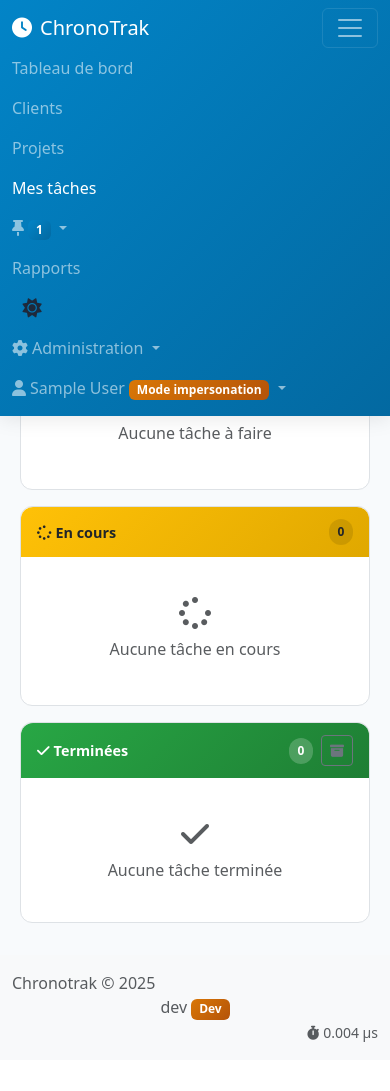
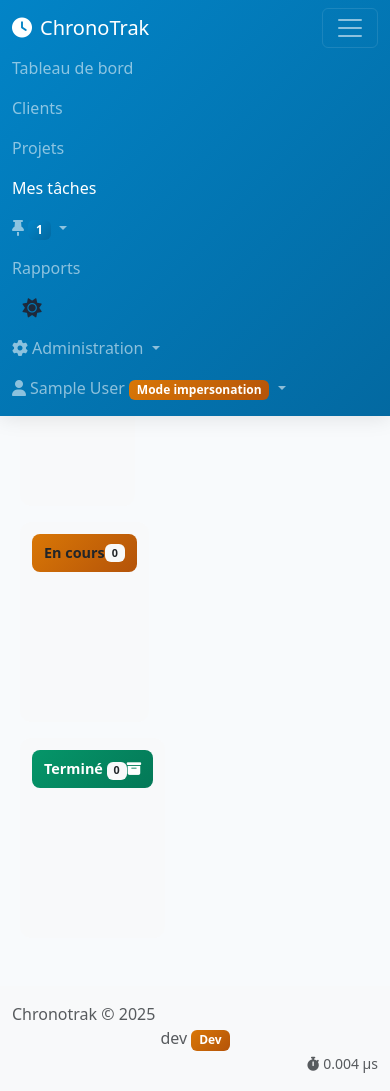
Before and after one commit to popallo/python-x-chronotrak, a Flask app: page /my_tasks in a window 390 px wide. Before the commit the page ends 1042 px from the top, so only its background shows below. Run offline with Flask 3, Linux system fonts and the light colour scheme; a user stored in the database is signed in; tables that the repository leaves empty hold one stand-in row (values such as "Sample post"); some libraries are stand-ins or nearby versions.

Commit message:
refactor: update Kanban board layout and styles
- Refined the Kanban board structure in my_tasks.html for improved task organization and visual consistency.
- Introduced a new CSS class for the Kanban container and adjusted styles for columns and tasks, enhancing responsiveness and dark mode support.
- Harmonized task card styles and scrollbar appearance for a more cohesive user experience.
- Updated task display logic to streamline the rendering of task details across different columns.

```diff
--- a/app/templates/tasks/my_tasks.html
+++ b/app/templates/tasks/my_tasks.html
@@ -31,109 +31,99 @@
     padding: 1.5rem;
 }
 
-/* Design Kanban Vertical Intelligent */
-.kanban-board {
-    display: grid;
-    grid-template-columns: 1fr 1fr 1fr;
-    gap: 1.5rem;
+/* Harmonisation avec le kanban des projets */
+.kanban-container {
     margin-top: 1rem;
 }
 
-.kanban-column {
-    background: var(--bs-body-bg);
-    border: 1px solid var(--bs-border-color);
-    border-radius: 0.75rem;
-    padding: 1rem;
-    min-height: 400px;
+.kanban-board {
+    display: flex;
+    gap: 1rem;
+    padding: 0.5rem;
+    width: 100%;
+    align-items: flex-start;
 }
 
-.kanban-column-header {
+.kanban-column {
+    flex: 1;
+    min-width: 280px;
+    background: #f8f9fa;
+    border-radius: 0.75rem;
+    padding: 0.75rem;
+    display: flex;
+    flex-direction: column;
+    height: fit-content;
+    min-height: auto;
+}
+
+.kanban-title {
+    font-size: 0.9rem;
+    font-weight: 600;
+    padding: 0.5rem 0.75rem;
+    margin-bottom: 0.75rem;
+    border-radius: 0.5rem;
+    color: var(--kanban-title-color);
     display: flex;
     justify-content: space-between;
     align-items: center;
-    margin: -1rem -1rem 1rem -1rem;
-    padding: 0.75rem 1rem;
-    border-radius: 0.75rem 0.75rem 0 0;
-    color: white;
-    font-weight: 600;
 }
 
-/* Couleurs des entêtes par statut */
-.kanban-column:nth-child(1) .kanban-column-header {
-    background: linear-gradient(135deg, #17a2b8, #138496);
+.kanban-items {
+    flex: 1;
+    overflow-y: auto;
+    padding: 0.25rem;
+    max-height: 70vh;
+    min-height: 100px;
 }
 
-.kanban-column:nth-child(2) .kanban-column-header {
-    background: linear-gradient(135deg, #ffc107, #e0a800);
-    color: #212529;
-}
-
-.kanban-column:nth-child(3) .kanban-column-header {
-    background: linear-gradient(135deg, #28a745, #1e7e34);
-}
-
-.kanban-column-title {
-    font-size: 0.9rem;
-    font-weight: 600;
-    margin: 0;
-}
-
-.kanban-column-count {
-    background: rgba(255, 255, 255, 0.2);
+/* Task card styles harmonisés */
+.kanban-task {
+    cursor: pointer;
+    transition: all 0.2s ease;
+    background: #fff;
+    border: 1px solid rgba(0, 0, 0, 0.05);
+    border-radius: 0.75rem;
+    margin-bottom: 0.75rem;
+    padding: 0.75rem;
+    box-shadow: 0 2px 4px rgba(0, 0, 0, 0.05);
+    will-change: transform, box-shadow;
+    position: relative;
     color: inherit;
-    font-size: 0.75rem;
-    padding: 0.25rem 0.5rem;
-    border-radius: 1rem;
-    min-width: 1.5rem;
-    text-align: center;
-    font-weight: 600;
-}
-
-/* Ajustement pour la colonne "En cours" (fond jaune) */
-.kanban-column:nth-child(2) .kanban-column-count {
-    background: rgba(0, 0, 0, 0.1);
-    color: #212529;
-}
-
-.kanban-tasks {
-    display: flex;
-    flex-direction: column;
-    gap: 0.75rem;
-}
-
-.kanban-task {
-    background: var(--bs-body-bg);
-    border: 1px solid var(--bs-border-color);
-    border-radius: 0.5rem;
-    padding: 0.75rem;
-    transition: all 0.2s ease;
-    cursor: pointer;
-    position: relative;
 }
 
 .kanban-task:hover {
     transform: translateY(-2px);
-    box-shadow: 0 4px 8px rgba(0, 0, 0, 0.1);
-    border-color: var(--bs-primary);
+    box-shadow: 0 4px 6px rgba(0, 0, 0, 0.1);
+    border-color: rgba(0, 0, 0, 0.1);
+    text-decoration: none;
 }
 
 .kanban-task-title {
-    font-size: 0.9rem;
+    font-size: 0.95rem;
+    line-height: 1.3;
     font-weight: 600;
-    margin: 0 0 0.5rem 0;
-    line-height: 1.3;
-    color: var(--bs-body-color);
+    margin-right: 1rem;
+    color: inherit;
+    margin-bottom: 0.5rem;
+    padding-right: 1.5rem;
 }
 
 .kanban-task-meta {
-    font-size: 0.75rem;
-    color: var(--bs-secondary-color);
-    margin-bottom: 0.5rem;
+    font-size: 0.8rem;
+    opacity: 0.9;
+    display: flex;
+    align-items: center;
+    gap: 0.5rem;
+    flex-wrap: wrap;
+    margin-top: auto;
+    padding-top: 0.5rem;
+    border-top: 1px solid rgba(0, 0, 0, 0.05);
 }
 
 .kanban-task-time {
-    font-size: 0.7rem;
-    color: var(--bs-secondary-color);
+    font-size: 0.8rem;
+    color: var(--color-secondary);
+    margin-bottom: 0.5rem;
     display: flex;
     align-items: center;
     gap: 0.25rem;
@@ -172,6 +162,25 @@
 .priority-dot.priority-normale { background: #198754; }
 .priority-dot.priority-basse { background: #0dcaf0; }
 
+/* Scrollbar styles */
+.kanban-items::-webkit-scrollbar {
+    width: 6px;
+}
+
+.kanban-items::-webkit-scrollbar-track {
+    background: transparent;
+}
+
+.kanban-items::-webkit-scrollbar-thumb {
+    background-color: rgba(0, 0, 0, 0.2);
+    border-radius: 3px;
+    transition: background-color 0.2s ease;
+}
+
+.kanban-items::-webkit-scrollbar-thumb:hover {
+    background-color: rgba(0, 0, 0, 0.3);
+}
+
 .task-actions {
     position: absolute;
     top: 0.75rem;
@@ -208,14 +217,15 @@
     transform: scale(1.05);
 }
 
-/* Responsive */
+/* Responsive - harmonisé avec le kanban existant */
 @media (max-width: 768px) {
     .kanban-board {
-        grid-template-columns: 1fr;
+        flex-direction: column;
         gap: 1rem;
     }
 
     .kanban-column {
+        min-width: auto;
         min-height: 200px;
     }
 
@@ -441,16 +437,14 @@ html.dark-mode .kanban-column:nth-child(2) .kanban-column-count {
 </div>
 
     <!-- Kanban Board -->
+    <div class="kanban-container">
         <div class="kanban-board">
-        <!-- Colonne À faire -->
-        <div class="kanban-column">
-            <div class="kanban-column-header">
-                <h6 class="kanban-column-title">
-                    <i class="fas fa-list me-1"></i>À faire
-                </h6>
-                <span class="kanban-column-count">{{ tasks_todo|length }}</span>
+            <!-- Colonne "À faire" -->
+            <div class="kanban-column todo-column" data-status="à faire">
+                <div class="kanban-title bg-info text-white">
+                    À faire <span class="badge bg-light text-dark">{{ tasks_todo|length }}</span>
                 </div>
-            <div class="kanban-tasks">
+                <div class="kanban-items">
                     {% for task in tasks_todo %}
                         <div class="kanban-task" onclick="window.location.href='{{ url_for('tasks.task_details', slug_or_id=task.slug) }}'">
                             <div class="kanban-task-actions">
@@ -477,24 +470,15 @@ html.dark-mode .kanban-column:nth-child(2) .kanban-column-count {
                             {% endif %}
                         </div>
                     {% endfor %}
-                {% if not tasks_todo %}
-                    <div class="text-center text-muted py-4">
-                        <i class="fas fa-clipboard-list fa-2x mb-2"></i>
-                        <p class="mb-0">Aucune tâche à faire</p>
-                    </div>
-                {% endif %}
                 </div>
             </div>
 
-        <!-- Colonne En cours -->
-        <div class="kanban-column">
-            <div class="kanban-column-header">
-                <h6 class="kanban-column-title">
-                    <i class="fas fa-spinner me-1"></i>En cours
-                </h6>
-                <span class="kanban-column-count">{{ tasks_in_progress|length }}</span>
+            <!-- Colonne "En cours" -->
+            <div class="kanban-column progress-column" data-status="en cours">
+                <div class="kanban-title bg-warning text-dark">
+                    En cours <span class="badge bg-light text-dark">{{ tasks_in_progress|length }}</span>
                 </div>
-            <div class="kanban-tasks">
+                <div class="kanban-items">
                     {% for task in tasks_in_progress %}
                         <div class="kanban-task" onclick="window.location.href='{{ url_for('tasks.task_details', slug_or_id=task.slug) }}'">
                             <div class="kanban-task-actions">
@@ -519,36 +502,24 @@ html.dark-mode .kanban-column:nth-child(2) .kanban-column-count {
                                     <span>{{ task.estimated_time|format_time }}</span>
                                 {% endif %}
                                 {% if task.actual_time %}
-                                <br>
                                     <i class="fas fa-stopwatch"></i>
                                     <span>{{ task.actual_time|format_time }}</span>
                                 {% endif %}
                             </div>
                         </div>
                     {% endfor %}
-                {% if not tasks_in_progress %}
-                    <div class="text-center text-muted py-4">
-                        <i class="fas fa-spinner fa-2x mb-2"></i>
-                        <p class="mb-0">Aucune tâche en cours</p>
-                    </div>
-                {% endif %}
                 </div>
             </div>
 
-        <!-- Colonne Terminées -->
-        <div class="kanban-column">
-            <div class="kanban-column-header">
-                <h6 class="kanban-column-title">
-                    <i class="fas fa-check me-1"></i>Terminées
-                </h6>
-                <div class="d-flex align-items-center gap-2">
-                    <span class="kanban-column-count">{{ tasks_completed|length }}</span>
-                    <a href="{{ url_for('tasks.archives') }}" class="btn btn-sm btn-outline-secondary" title="Voir les archives">
+            <!-- Colonne "Terminé" -->
+            <div class="kanban-column done-column" data-status="terminé">
+                <div class="kanban-title bg-success text-white d-flex justify-content-between align-items-center">
+                    <span>Terminé <span class="badge bg-light text-dark">{{ tasks_completed|length }}</span></span>
+                    <a href="{{ url_for('tasks.archives') }}" class="text-white text-decoration-none" title="Voir les archives">
                         <i class="fas fa-archive"></i>
                     </a>
                 </div>
-            </div>
-            <div class="kanban-tasks">
+                <div class="kanban-items">
                     {% for task in tasks_completed %}
                         <div class="kanban-task" onclick="window.location.href='{{ url_for('tasks.task_details', slug_or_id=task.slug) }}'">
                             <div class="kanban-task-actions">
@@ -575,19 +545,13 @@ html.dark-mode .kanban-column:nth-child(2) .kanban-column-count {
                                     <span>{{ task.completed_at.strftime('%d/%m') }}</span>
                                 {% endif %}
                                 {% if task.actual_time %}
-                                <br>
                                     <i class="fas fa-stopwatch"></i>
                                     <span>{{ task.actual_time|format_time }}</span>
                                 {% endif %}
                             </div>
                         </div>
                     {% endfor %}
-                {% if not tasks_completed %}
-                    <div class="text-center text-muted py-4">
-                        <i class="fas fa-check fa-2x mb-2"></i>
-                        <p class="mb-0">Aucune tâche terminée</p>
                 </div>
-                {% endif %}
             </div>
         </div>
     </div>
```
Also changed, not shown: other parts of app/templates/tasks/my_tasks.html (+9 -26 lines). Lines whose indentation alone changed are shown as unchanged.
